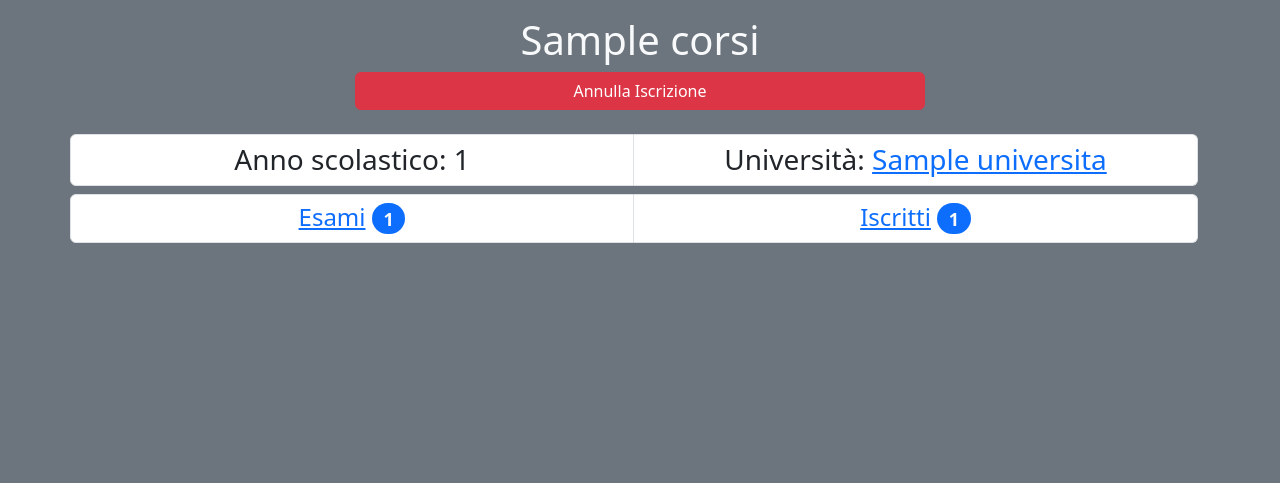
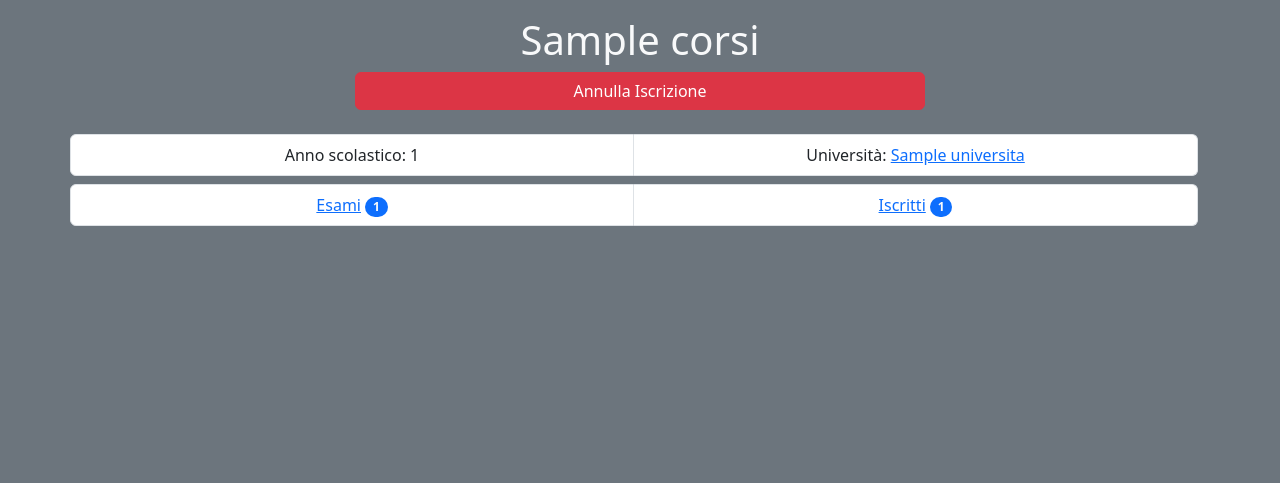
Before and after one commit to MarkRagg/Progetto-Web, a PHP site: page /php/course.php?course_id=1 in a window 1280 px wide. Shown: the part 83-566 px from the top of the page. Run offline with PHP 8.4, Linux system fonts and the light colour scheme; the visitor is signed in with stand-in values (Sample User, id 1); tables that the repository leaves empty hold one stand-in row (values such as "Sample post").

Commit message:
Remove header tags and classes

```diff
--- a/source/php/show-course.php
+++ b/source/php/show-course.php
@@ -28,16 +28,16 @@ if ($templateParams["course_exists"]) {
             <div class="row justify-content-center mb-4">
                 <button type="button" id="subBtn" class="col-6 btn btn-$subBtnClass">$subBtnText</button>
             </div>
-            <div class="row">
+            <div class="row mb-2">
                 <ul class="list-group list-group-horizontal">
-                    <li class="list-group-item col-6 h3">Anno scolastico: $year</li>
-                    <li class="list-group-item col-6 h3">Università: <a href="uni.php?uni_id=$uni_id">$uni_name</a></li>
+                    <li class="list-group-item col-6">Anno scolastico: $year</li>
+                    <li class="list-group-item col-6">Università: <a href="uni.php?uni_id=$uni_id">$uni_name</a></li>
                 </ul>
             </div>
             <div class="row">
                 <ul class="list-group list-group-horizontal">
-                    <li class="col-6 list-group-item align-items-center h4"><a class="link-primary" id="classes" href="#">Esami</a> <span class="badge bg-primary text-light rounded-pill">$class_count</span></li>
-                    <li class="col-6 list-group-item align-items-center h4"><a class="link-primary" id="subscribers" href="#">Iscritti</a> <span class="badge bg-primary text-light rounded-pill">$subscribed_count</span></li>
+                    <li class="col-6 list-group-item align-items-center"><a class="link-primary" id="classes" href="#">Esami</a> <span class="badge bg-primary text-light rounded-pill">$class_count</span></li>
+                    <li class="col-6 list-group-item align-items-center"><a class="link-primary" id="subscribers" href="#">Iscritti</a> <span class="badge bg-primary text-light rounded-pill">$subscribed_count</span></li>
                 </ul>
             </div>
         </div>
@@ -48,7 +48,7 @@ if ($templateParams["course_exists"]) {
     $main = <<<EOD
     <section>
         <div class="bg-danger text-white border border-danger-subtle rounded-3 container-md">
-            <h1 class="text-center">$errormsg</h1>
+            <p class="text-center">$errormsg</p>
         </div>
     </section>
     EOD;
```
